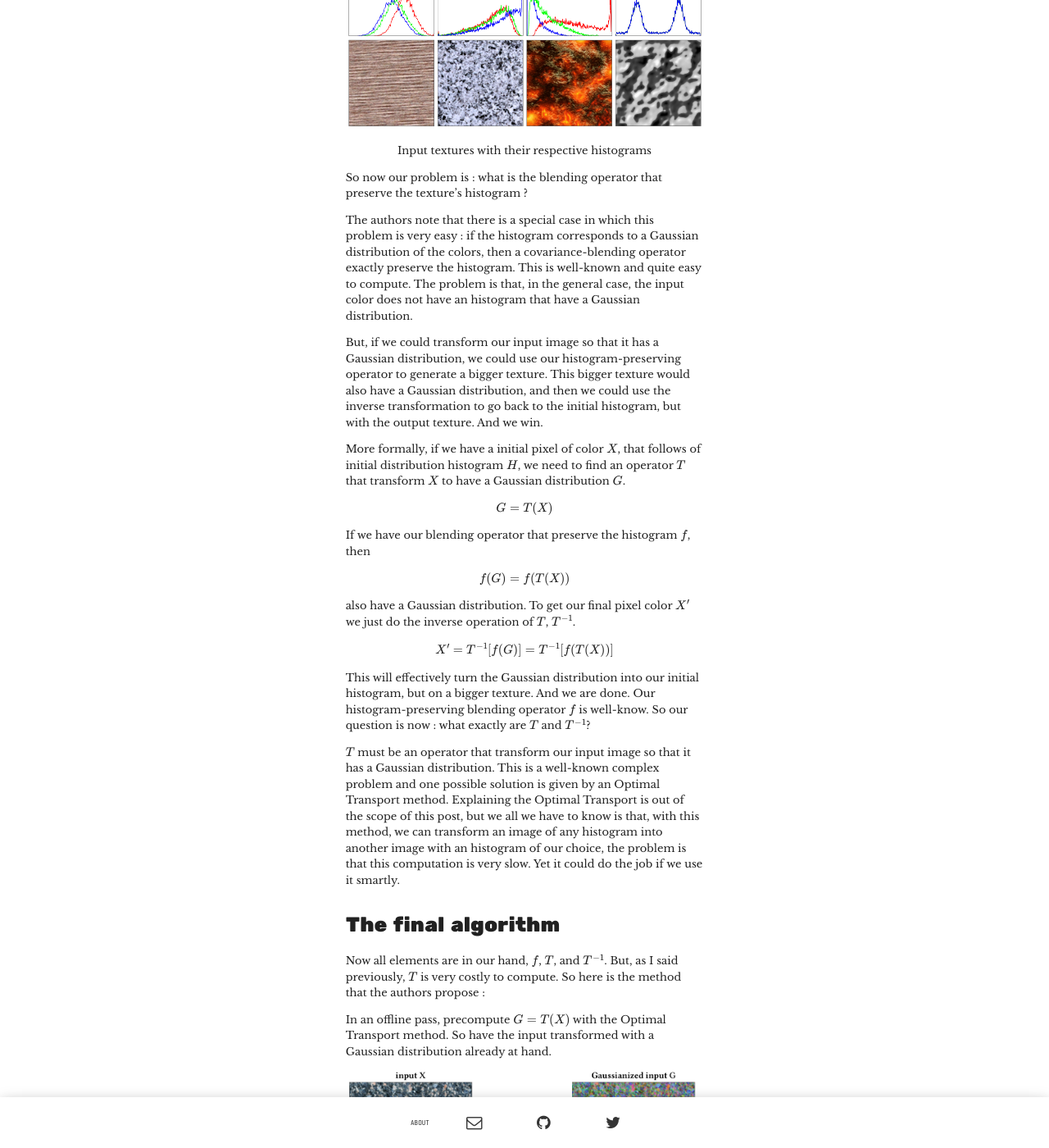
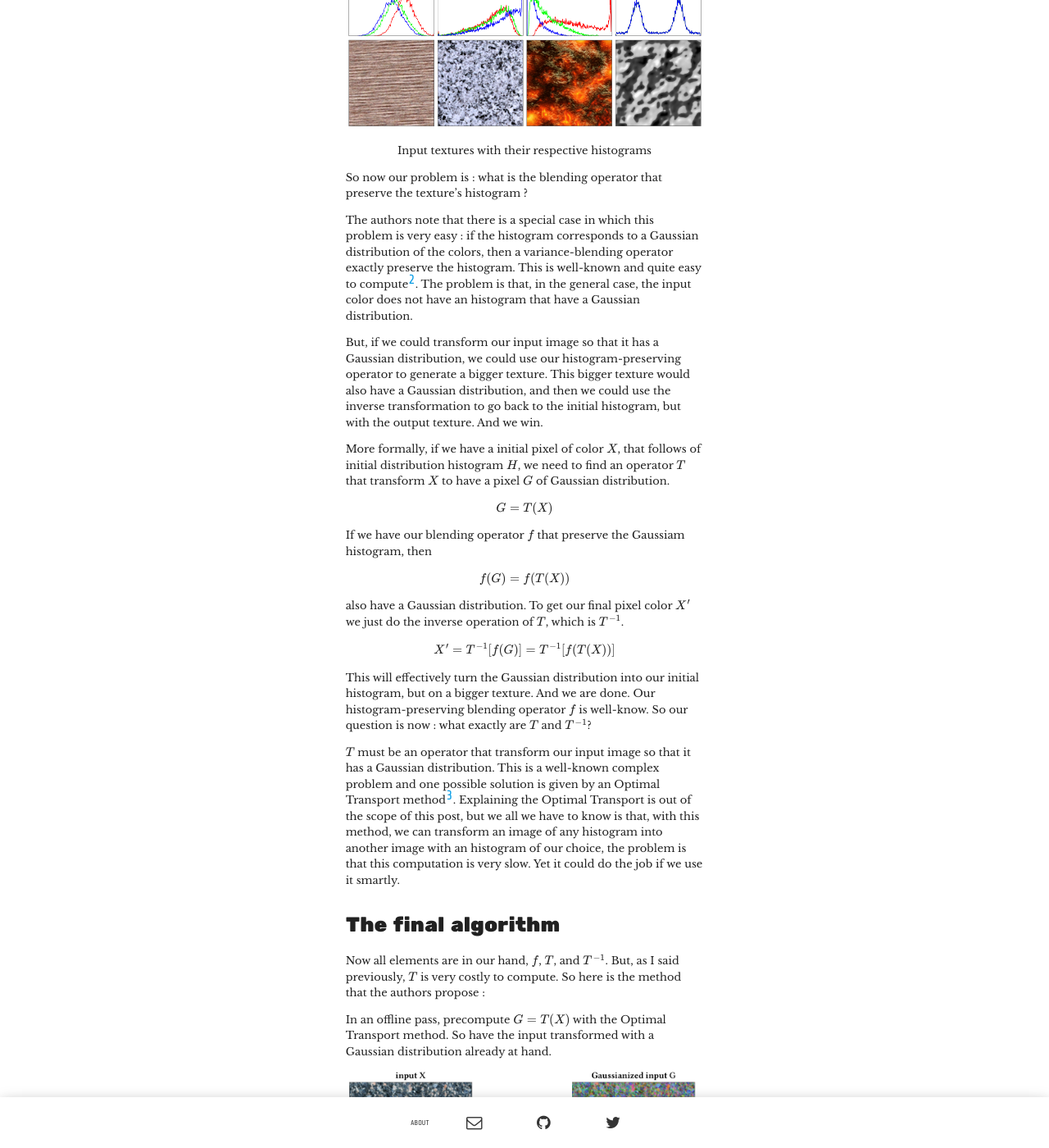
Before and after one commit to rivten/rivten.github.io, a Jekyll site: the page built from _posts/2018-07-07-tldr-noise-histogram.md, in a window 1280 px wide and 1400 px high, scrolled down 2070 px. Shown: the whole window at 82% size. Built offline with Jekyll 4.4.1, drawn with Linux system fonts in a browser that asks for light colours; formulas are drawn with MathJax 3; some of the changed text lies outside the part shown.

Commit message:
add notes in the histogram article

```diff
--- a/_posts/2018-07-07-tldr-noise-histogram.md
+++ b/_posts/2018-07-07-tldr-noise-histogram.md
@@ -36,32 +36,32 @@
 
 # Preserving the histogram
 
-The histogram of a texture is the curve that gives us the number of pixels that have a specific intensity on the red, green or blue channel. If the initial texture's histogram and the final texture's histogram are almost the same, then we will have a satisfying result.
+The histogram of a texture is the curve that gives us the number of pixels that have a specific intensity on the red, green or blue channel. If the initial texture's histogram and the final texture's histogram are almost the same, then we will have a satisfying result[^1]
 
 ![Input Images with their respective histograms](/images/histogram_article/hist_hist.png)
 <center>Input textures with their respective histograms</center>
 
 So now our problem is : what is the blending operator that preserve the texture's histogram ?
 
-The authors note that there is a special case in which this problem is very easy : if the histogram corresponds to a Gaussian distribution of the colors, then a covariance-blending operator exactly preserve the histogram. This is well-known and quite easy to compute. The problem is that, in the general case, the input color does not have an histogram that have a Gaussian distribution.
+The authors note that there is a special case in which this problem is very easy : if the histogram corresponds to a Gaussian distribution of the colors, then a variance-blending operator exactly preserve the histogram. This is well-known and quite easy to compute[^2]. The problem is that, in the general case, the input color does not have an histogram that have a Gaussian distribution.
 
 But, if we could transform our input image so that it has a Gaussian distribution, we could use our histogram-preserving operator to generate a bigger texture. This bigger texture would also have a Gaussian distribution, and then we could use the inverse transformation to go back to the initial histogram, but with the output texture. And we win.
 
-More formally, if we have a initial pixel of color $X$, that follows of initial distribution histogram $H$, we need to find an operator $T$ that transform $X$ to have a Gaussian distribution $G$.
+More formally, if we have a initial pixel of color $X$, that follows of initial distribution histogram $H$, we need to find an operator $T$ that transform $X$ to have a pixel $G$ of Gaussian distribution.
 
 $$ G = T(X)$$
 
-If we have our blending operator that preserve the histogram $f$, then
+If we have our blending operator $f$ that preserve the Gaussiam histogram, then
 
 $$ f(G) = f(T(X))$$
 
-also have a Gaussian distribution. To get our final pixel color $X'$ we just do the inverse operation of $T$, $T^{-1}$.
+also have a Gaussian distribution. To get our final pixel color $X'$ we just do the inverse operation of $T$, which is $T^{-1}$.
 
 $$ X' = T^{-1}[f(G)] = T^{-1}[f(T(X))]$$
 
 This will effectively turn the Gaussian distribution into our initial histogram, but on a bigger texture. And we are done. Our histogram-preserving blending operator $f$ is well-know. So our question is now : what exactly are $T$ and $T^{-1}$?
 
-$T$ must be an operator that transform our input image so that it has a Gaussian distribution. This is a well-known complex problem and one possible solution is given by an Optimal Transport method. Explaining the Optimal Transport is out of the scope of this post, but we all we have to know is that, with this method, we can transform an image of any histogram into another image with an histogram of our choice, the problem is that this computation is very slow. Yet it could do the job if we use it smartly.
+$T$ must be an operator that transform our input image so that it has a Gaussian distribution. This is a well-known complex problem and one possible solution is given by an Optimal Transport method[^3]. Explaining the Optimal Transport is out of the scope of this post, but we all we have to know is that, with this method, we can transform an image of any histogram into another image with an histogram of our choice, the problem is that this computation is very slow. Yet it could do the job if we use it smartly.
 
 # The final algorithm
 
@@ -89,3 +89,9 @@
 And we have our final color that follows the same histogram as the input color. Tadam.
 
 To conclude, we have in our hand a fast method to generate big textures that have the same histogram and therefore the same features as the smaller input textures. The authors have provided an explanative [video](https://drive.google.com/file/d/1YS8RHNcYff7ReroiBbeXHZ79L0_KrSK6/view) to show some impressive results in real-time.
+
+---
+
+[^1]: A better explanation of color histograms can be found [here](https://thecoffeelicious.com/a-photographers-guide-to-color-histogram-e31a5d92efb2).
+[^2]: The exact formula for this operator is: $$X' = \frac{\sum w_i X_i - \mathbb{E}[X]}{W} + \mathbb{E}[X]$$ where $$W = \sqrt{\sum w_i^2}$$
+[^3]: Optimal Transport is a huge topic. There is a [book](http://cedricvillani.org/wp-content/uploads/2012/08/preprint-1.pdf) written by Cedric Villani on the subjet, and you can find a reference implementation by Bonneel [there](https://perso.liris.cnrs.fr/nicolas.bonneel/FastTransport/).
```
Also changed, not shown: other parts of _posts/2018-07-07-tldr-noise-histogram.md (+1 -1 lines).
